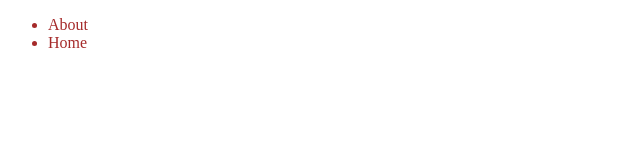
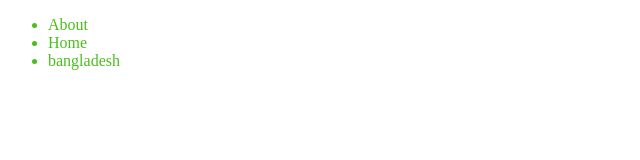
Before and after one commit to aslamkabir2003/learn_css, a plain HTML site: page index.html in a window 1280 px wide. Shown: the whole page, without its empty margins (0-640 px from the left). Drawn offline with Linux system fonts and the light colour scheme.

Commit message:
file new update

```diff
--- a/index.html
+++ b/index.html
@@ -13,6 +13,7 @@
             <ul>
                 <li>About</li>
                 <li>Home</li>
+                <li>bangladesh</li>
             </ul>
         </nav>
     </div>
--- a/style.css
+++ b/style.css
@@ -1,3 +1,3 @@
 .aslam{
-    color: brown;
+    color: rgb(74, 190, 28);
 }
```
